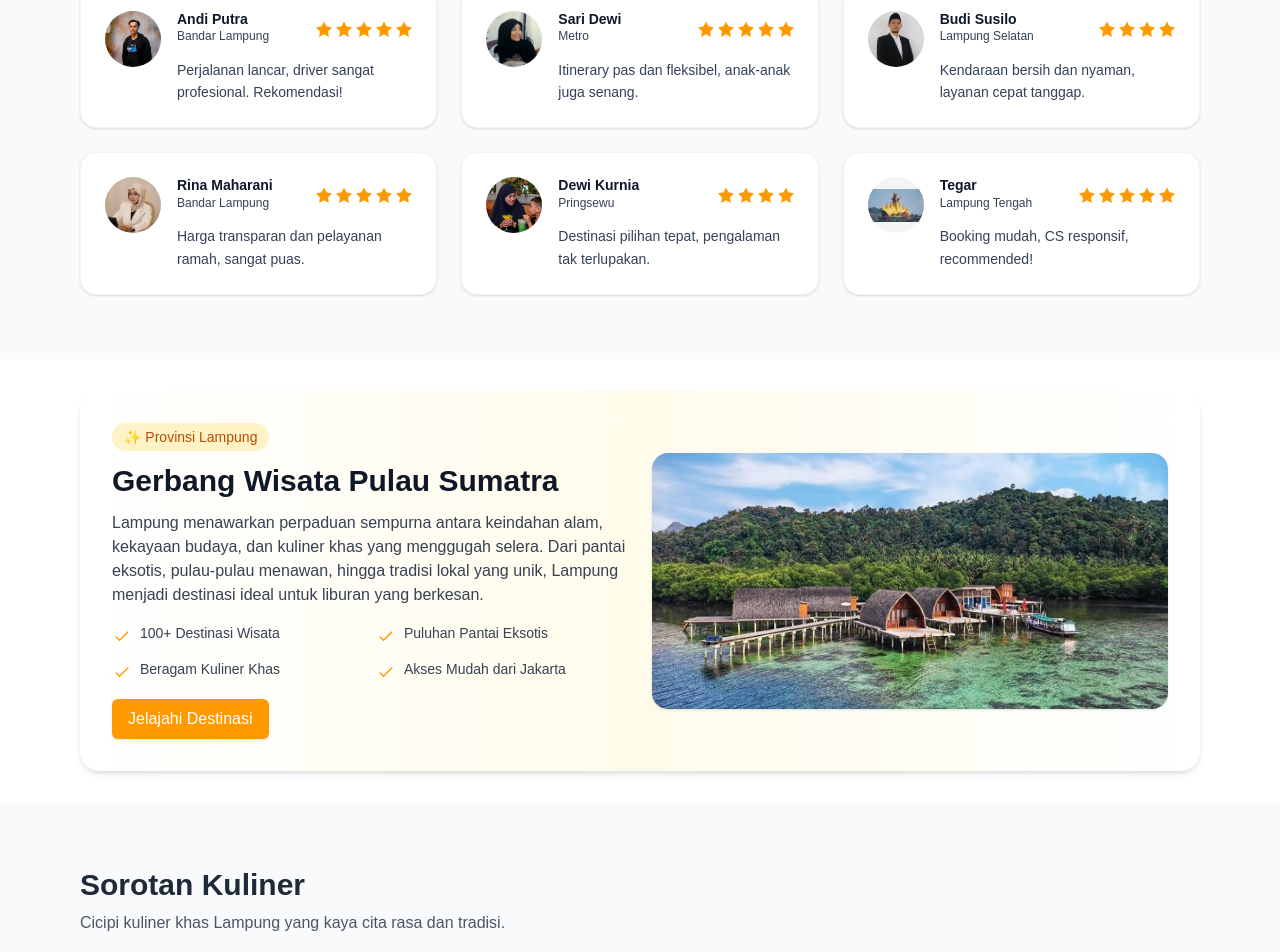
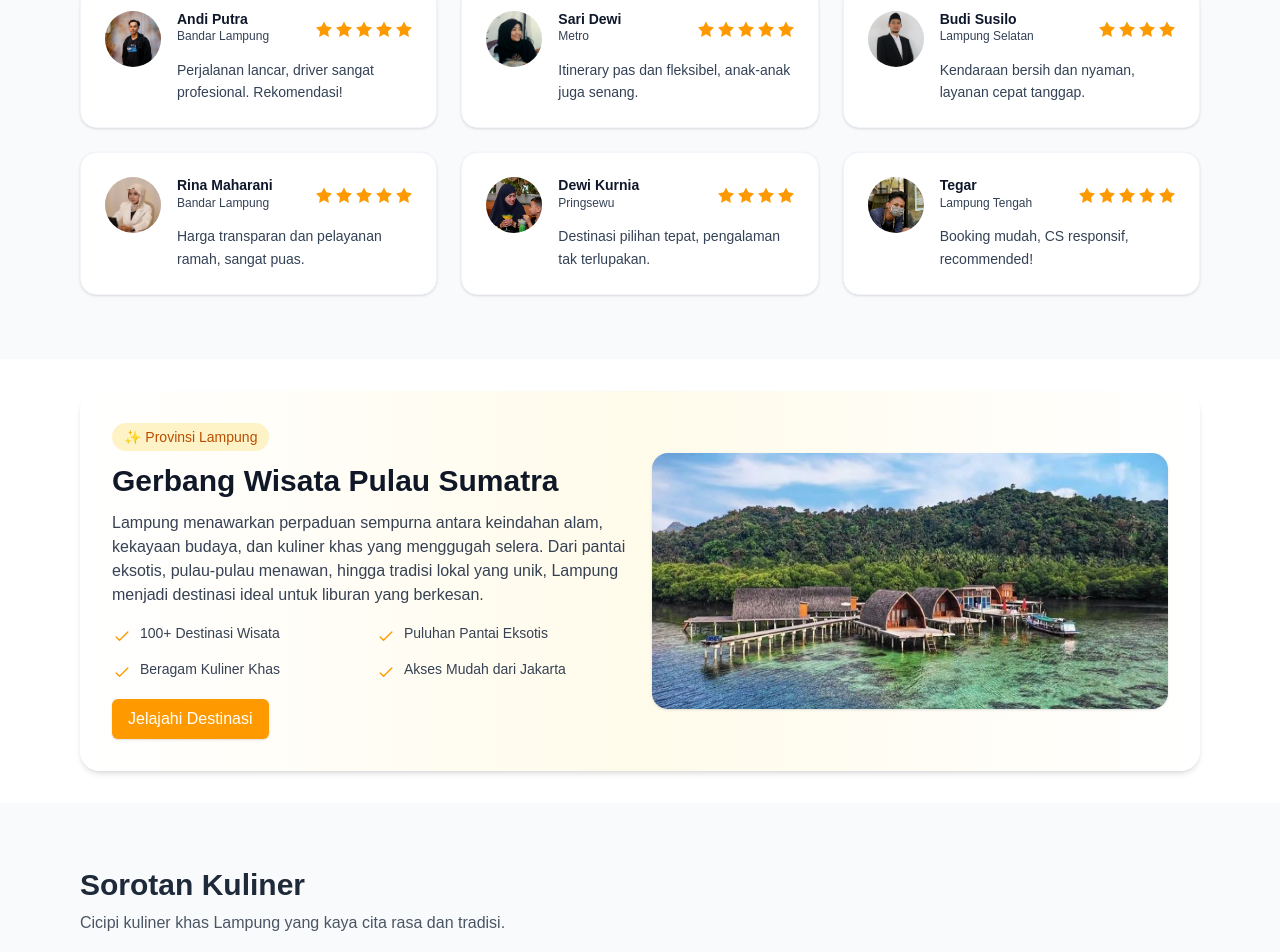
Before and after one commit to Nafiz-547/TI-WEB-24A-ShuangXi, a Next.js app in the folder siger-trip/: page / in a window 1280 px wide. Shown: the part 2630-3582 px from the top of the page. Built offline with nearby package versions, Linux system fonts and the light colour scheme.

Commit message:
tama: Mengganti foto profil dari Tegar di sction kisi kepuasan pelanggan

```diff
--- a/siger-trip/app/page.tsx
+++ b/siger-trip/app/page.tsx
@@ -159,7 +159,7 @@ export default function HomePage() {
               { name: 'Budi Susilo', city: 'Lampung Selatan', rating: 4, review: 'Kendaraan bersih dan nyaman, layanan cepat tanggap.', avatar: '/images/Budi Susilo.webp' },
               { name: 'Rina Maharani', city: 'Bandar Lampung', rating: 5, review: 'Harga transparan dan pelayanan ramah, sangat puas.', avatar: '/images/Rina Maharani.webp' },
               { name: 'Dewi Kurnia', city: 'Pringsewu', rating: 4, review: 'Destinasi pilihan tepat, pengalaman tak terlupakan.', avatar: '/images/Dewi Kurnia.webp' },
-              { name: 'Tegar', city: 'Lampung Tengah', rating: 5, review: 'Booking mudah, CS responsif, recommended!', avatar: '/images/siger.webp' }
+              { name: 'Tegar', city: 'Lampung Tengah', rating: 5, review: 'Booking mudah, CS responsif, recommended!', avatar: '/images/Tegar Home.webp' }
             ].map((c) => (
               <article key={c.name} className="group bg-white rounded-2xl p-6 border border-slate-100 shadow-sm hover:shadow-lg transition-shadow duration-300 hover:-translate-y-1 transform card-stack-mobile">
                 <div className="flex flex-col sm:flex-row items-start gap-4">
```
Also changed, not shown: siger-trip/public/images/Tegar Home.webp (added), siger-trip/public/images/Tegar.webp (deleted).
